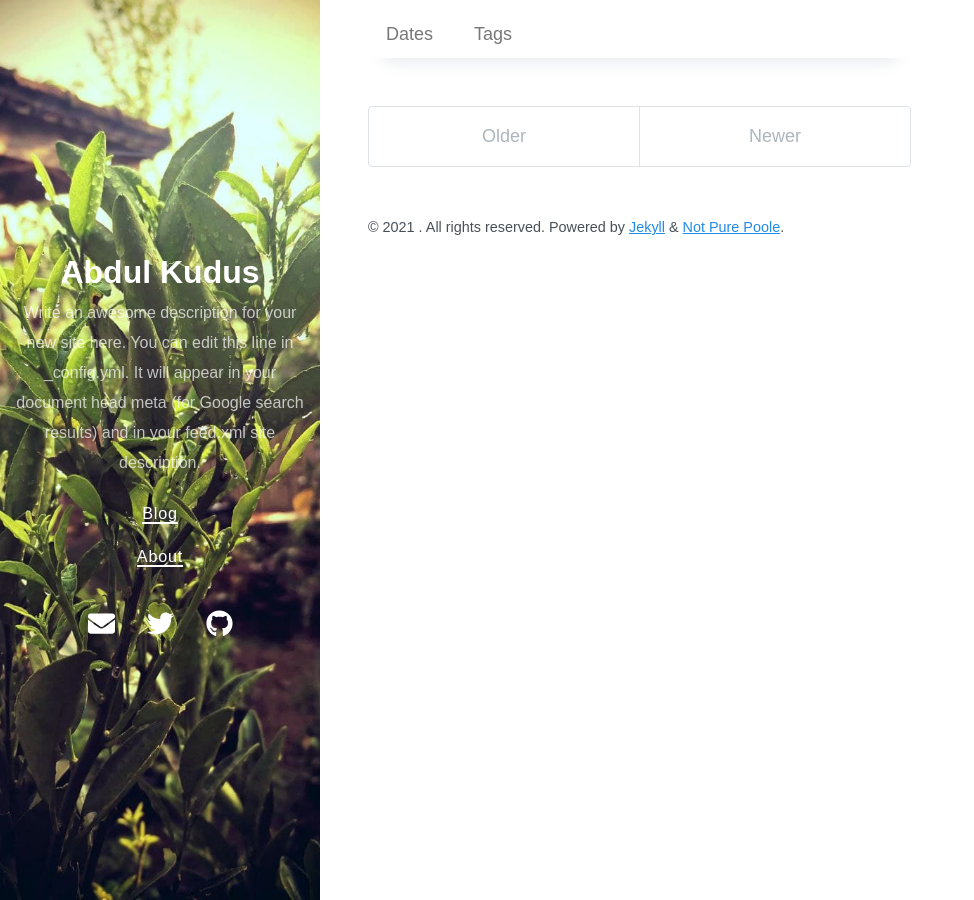
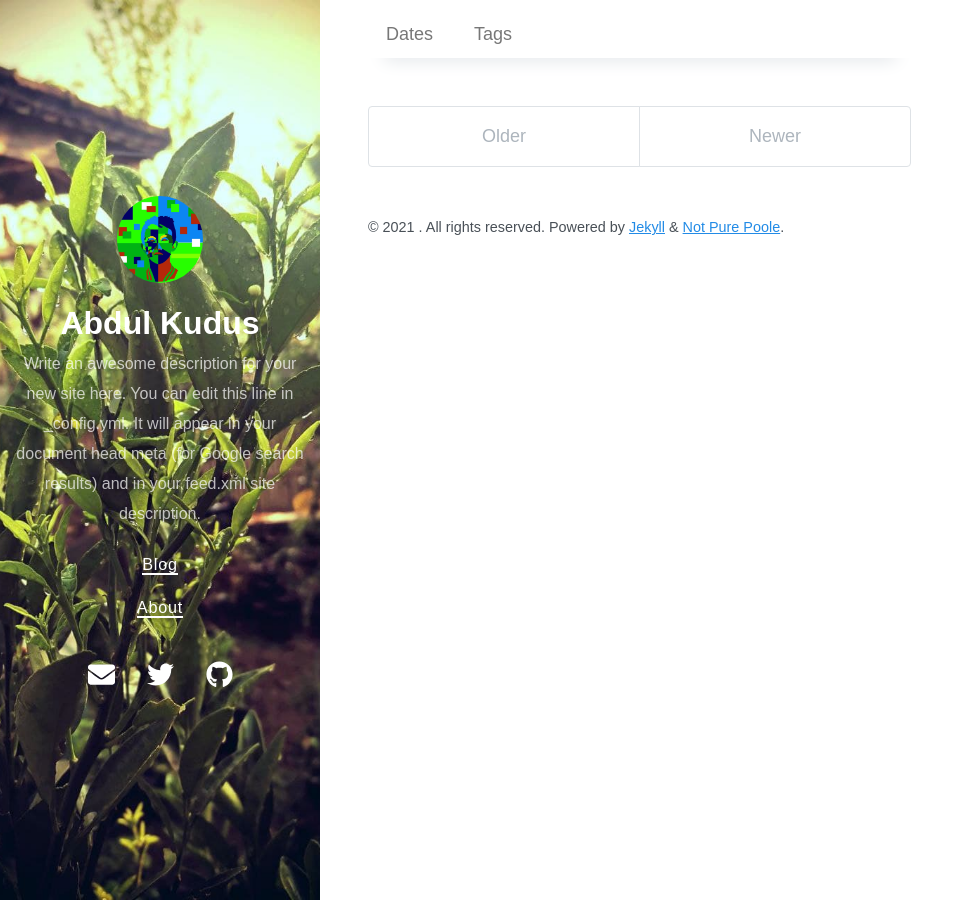
Before and after one commit to abdulku/abdulku.github.io, a Jekyll site: the page built from index.markdown, in a window 1280 px wide. Shown: the whole page, without its empty margins (0-974 px from the left). Built offline with Jekyll 4.4.1, drawn with Linux system fonts in a browser that asks for light colours; nearby versions of some CDN libraries.

Commit message:
add avatar image

```diff
--- a/_config.yml
+++ b/_config.yml
@@ -29,6 +29,7 @@ url: "" # the base hostname & protocol for your site, e.g. http://example.com
 twitter_username: abdulku_
 github_username:  abdulku
 cover_image: /bg.jpeg
+avatar: /avatar.jpeg
 
 # Build settings
 #theme: minima
```
Also changed, not shown: avatar.jpeg (added).
